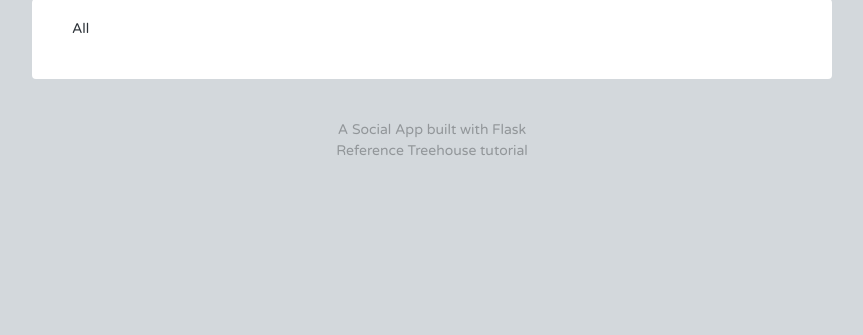
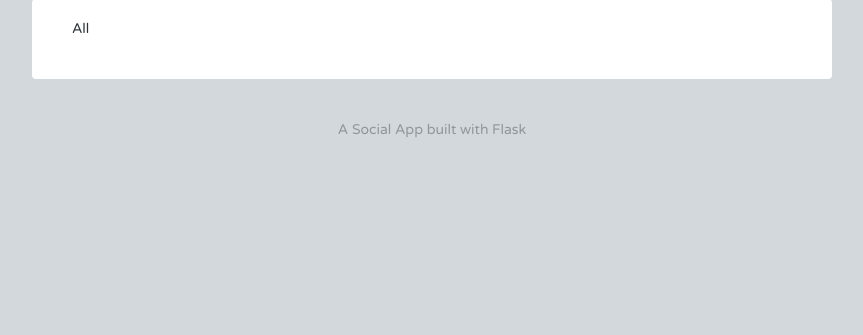
Before and after one commit to abby179/Social_network_flask, a Python web app: template templates/stream.html in a window 1280 px wide. Shown: the part 91-426 px from the top of the page, without its empty margins (208-1071 px from the left). Run offline with Jinja, Linux system fonts and the light colour scheme; the template is opened without the code that fills it, so the values that code supplies are empty.

Commit message:
Change layout

```diff
--- a/templates/layout.html
+++ b/templates/layout.html
@@ -3,7 +3,7 @@
     <head>
         <meta charset="utf-8">
         <meta http-equiv="X-UA-Compatible" content="IE=edge,chrome=1">
-        <title>{% block title %}TwoCans{% endblock %}</title>
+        <title>{% block title %}Flask-App{% endblock %}</title>
         <meta name="description" content="">
         <meta name="viewport" content="width=device-width, initial-scale=1">
         <link href='http://fonts.googleapis.com/css?family=Varela+Round' rel='stylesheet' type='text/css'>
@@ -83,7 +83,7 @@
 
           <div class="row">
 
-            <p>A Social App built with Flask<br>Reference Treehouse tutorial</p>
+            <p>A Social App built with Flask</p>
 
           </div>
 
```
